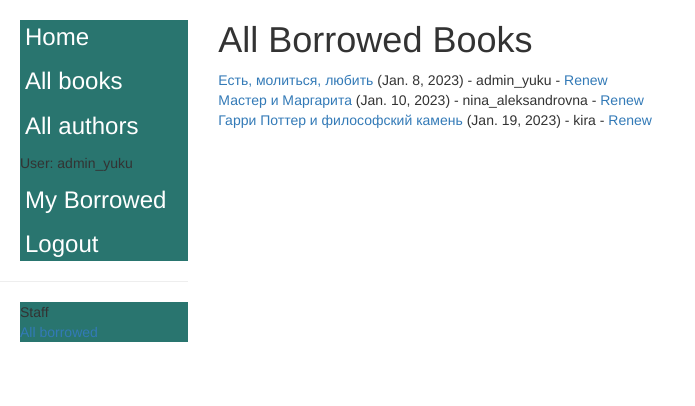
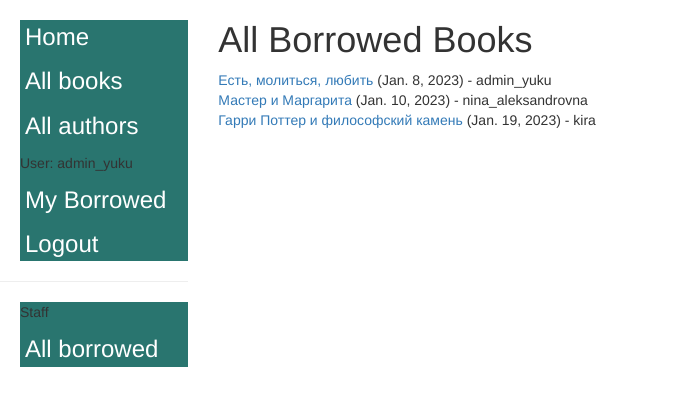
Before and after one commit to TakanawaYuku/django_projects, a Django app: page /catalog/borrowed/ in a window 1280 px wide. Shown: the top 406 px of the page, without its empty margins (0-695 px from the left). Run offline with Django 4.2, Linux system fonts and the light colour scheme; a user stored in the database is signed in; data comes from the database, SQL or seed files in the repository; both versions use the stored data as it was after the commit; some libraries are stand-ins or nearby versions.

Commit message:
changes url in renew

```diff
--- a/library_site_local/locallibrary/catalog/templates/base.html
+++ b/library_site_local/locallibrary/catalog/templates/base.html
@@ -37,9 +37,9 @@
             {% if user.is_staff %}
             <hr>
             <ul class="sidebar_nav">
-                <li>Staff</li>
+                <li class="nav_item">Staff</li>
                 {% if perms.catalog.can_mark_returned %}
-                <li><a href="{% url 'all-borrowed' %}">All borrowed</a></li>
+                <li class="nav_item"><a href="{% url 'all-borrowed' %}">All borrowed</a></li>
                 {% endif %}
             </ul>
             {% endif %}
--- a/library_site_local/locallibrary/catalog/templates/catalog/bookinstance_list_borrowed_all.html
+++ b/library_site_local/locallibrary/catalog/templates/catalog/bookinstance_list_borrowed_all.html
@@ -9,8 +9,8 @@
     {% for bookinst in bookinstance_list %}
     <li class="{% if bookinst.is_overdue %}text-danger{% endif %}">
         <a href="{% url 'book-detail' bookinst.book.pk %}">{{bookinst.book.title}}</a> ({{ bookinst.due_back }})
-        {% if user.is_staff %}- {{ bookinst.borrower }}{% endif %} {% if perms.catalog.can_mark_returned %}- <a
-            href="{% url 'renew-book-librarian' bookinst.id %}">Renew</a> {% endif %}
+        {% if user.is_staff %}- {{ bookinst.borrower }}{% endif %} {% if perms.catalog.can_mark_returned %} <a
+            href="#"></a> {% endif %}
     </li>
     {% endfor %}
 </ul>
```
Also changed, not shown: library_site_local/locallibrary/db.sqlite3.
